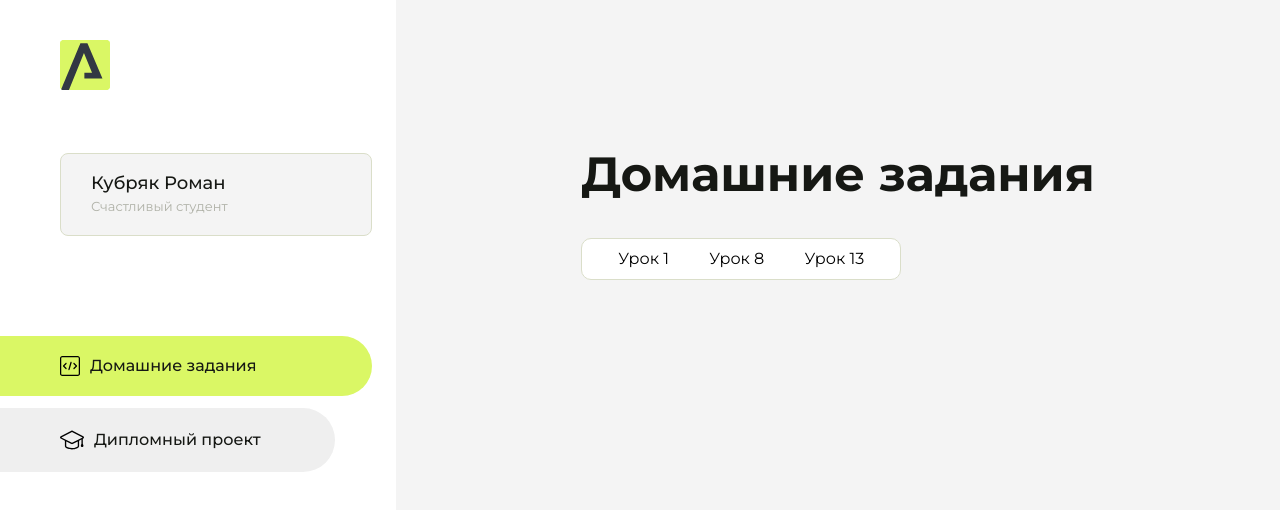
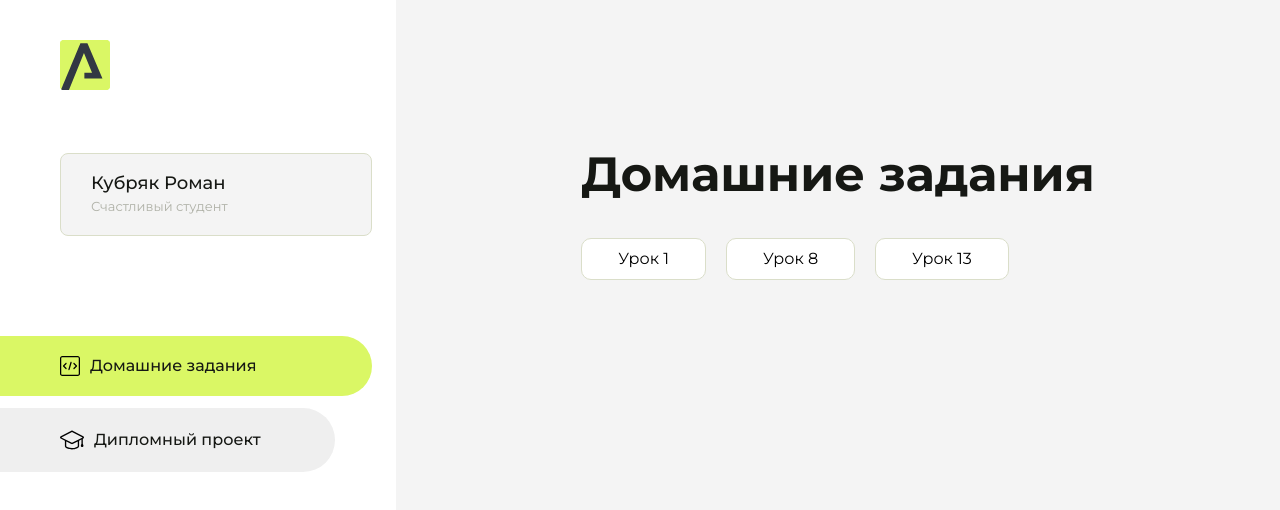
Before and after one commit to romadijen/homework, a plain HTML site: page index.html in a window 1280 px wide. Drawn offline with Linux system fonts and the light colour scheme.

Commit message:
Update index.html

```diff
--- a/index.html
+++ b/index.html
@@ -94,7 +94,9 @@
                 <ul class="content__list">
                     <li class="content__list-item">
                         <a href="arokenru-2/index.html">Урок 1</a>
+                    <li class="content__list-item">
                         <a href="intro-1/index.html">Урок 8</a>
+                    <li class="content__list-item">
                         <a href="lesson-13/index.html">Урок 13</a>
                     </li>
                 </ul>
```
